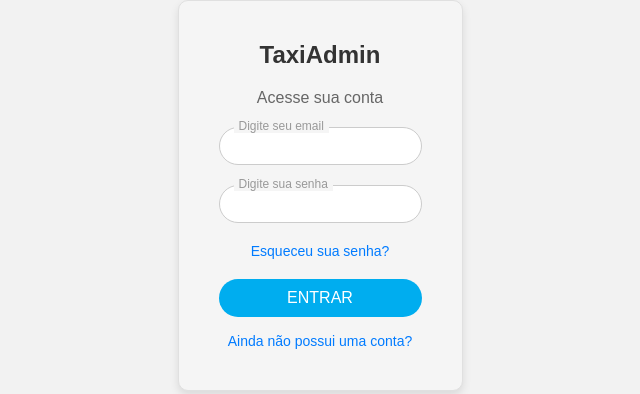
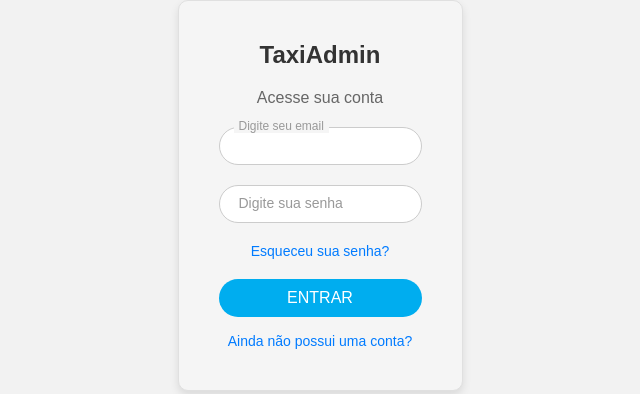
Before and after one commit to DiogoWorkGit/TaxiAdmin, a Flask app: page /login in a window 1280 px wide, with the restyled element focused. Shown: the part 205-599 px from the top of the page, without its empty margins (320-960 px from the left). Run offline with Flask 3, Linux system fonts and the light colour scheme.

Commit message:
Minor fixes
Changes:
* loginStyle.css

```diff
--- a/static/loginStyle.css
+++ b/static/loginStyle.css
@@ -60,7 +60,7 @@ body {
 }
 
 .inputText:focus ~ .floating-label,
-.inputText:not(:focus):invalid ~ .floating-label {
+.inputText:not(:focus):valid ~ .floating-label {
     top: -8px;
     left: 15px;
     font-size: 12px;
```
